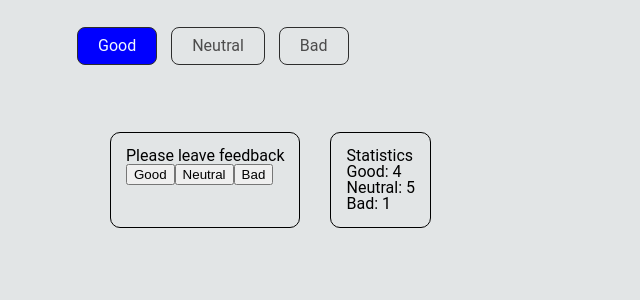
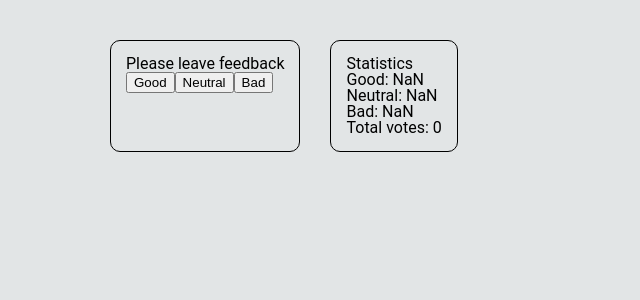
Before and after one commit to AntonioBukin/goit-react-hw-02-feedback, a React (Create React App) app: page / in a window 1280 px wide. Shown: the top 300 px of the page, without its empty margins (0-640 px from the left). Built offline with nearby package versions, Linux system fonts and the light colour scheme.

Commit message:
add information

```diff
--- a/src/App.jsx
+++ b/src/App.jsx
@@ -1,15 +1,14 @@
-import Navbar from "./modules/Navbar/Navbar";
+// import Navbar from "./modules/Navbar/Navbar";
 import Vote from "./Vote/Vote";
 // import ToggleButton from "components/ToggleButton/TogleButton";
-
-import navbarMenuItems from "./data/navbarMenuItems.json";
+// import navbarMenuItems from "./data/navbarMenuItems.json";
 
 import "./styles/styles.scss";
 
 function App() {
   return (
     <>
-    <Navbar menuItems={navbarMenuItems} />
+    {/* <Navbar menuItems={navbarMenuItems} /> */}
     <div className="container">
     {/* <ToggleButton text="Click me"/> */}
     <Vote/>
--- a/src/Vote/Vote.jsx
+++ b/src/Vote/Vote.jsx
@@ -18,13 +18,36 @@ class Vote extends Component {
        return total;
     }
 
+    calcPercent(propName) {
+        const value = this.state[propName]; //this.state["good"]
+        const total = this.calcTotal;
+        if(!total) {
+            return 0;
+        }
+        const result = Math.round((value / total) * 100);
+        return result;
+    }
+
+    leaveVote = (propName) => {
+        this.setState(prevState => {
+            const value = prevState[propName];
+                return {
+                    [propName]: value + 1
+                }
+            })
+    }
+
     render() {
-        const {good, neutral, bad} = this.state;
         const total = this.calcTotal();
+
+        const goodPercent = this.calcPercent("good");
+        const neutralPercent = this.calcPercent("neutral");
+        const badPercent = this.calcPercent("bad");
+
         return (
             <div className={styles.wrapper}>
-            <VoteActions/>
-            <VoteResult/>
+            <VoteActions leaveVote={this.leaveVote}/>
+            <VoteResult total={total} goodPercent ={goodPercent} neutralPercent ={neutralPercent} badPercent ={badPercent}/>
             </div>
         )
     }
--- a/src/Vote/VoteActions/VoteActions.jsx
+++ b/src/Vote/VoteActions/VoteActions.jsx
@@ -1,12 +1,12 @@
 import styles from "../vote.module.scss";
 
-const VoteActions = () => {
+const VoteActions = ({leaveVote}) => {
     return (
         <div className={styles.block}>
             <h4 className={styles.blockTitle}>Please leave feedback</h4>
-            <button>Good</button>
-            <button>Neutral</button>
-            <button>Bad</button>
+            <button onClick={()=> leaveVote("good")}>Good</button>
+            <button onClick={()=> leaveVote("neutral")}>Neutral</button>
+            <button onClick={()=> leaveVote("bad")}>Bad</button>
         </div>
     )
 }
--- a/src/Vote/VoteResult/VoteResult.jsx
+++ b/src/Vote/VoteResult/VoteResult.jsx
@@ -1,12 +1,13 @@
 import styles from "../vote.module.scss";
 
-const VoteResult = () => {
+const VoteResult = ({total, goodPercent, neutralPercent, badPercent}) => {
     return (
         <div className={styles.block}>
             <h4 className={styles.blockTitle}>Statistics</h4>
-            <p>Good: 4</p>
-            <p>Neutral: 5</p>
-            <p>Bad: 1</p>
+            <p>Good: {goodPercent}</p>
+            <p>Neutral: {neutralPercent}</p>
+            <p>Bad: {badPercent}</p>
+            <p>Total votes: {total}</p>
         </div>
     )
 
```
